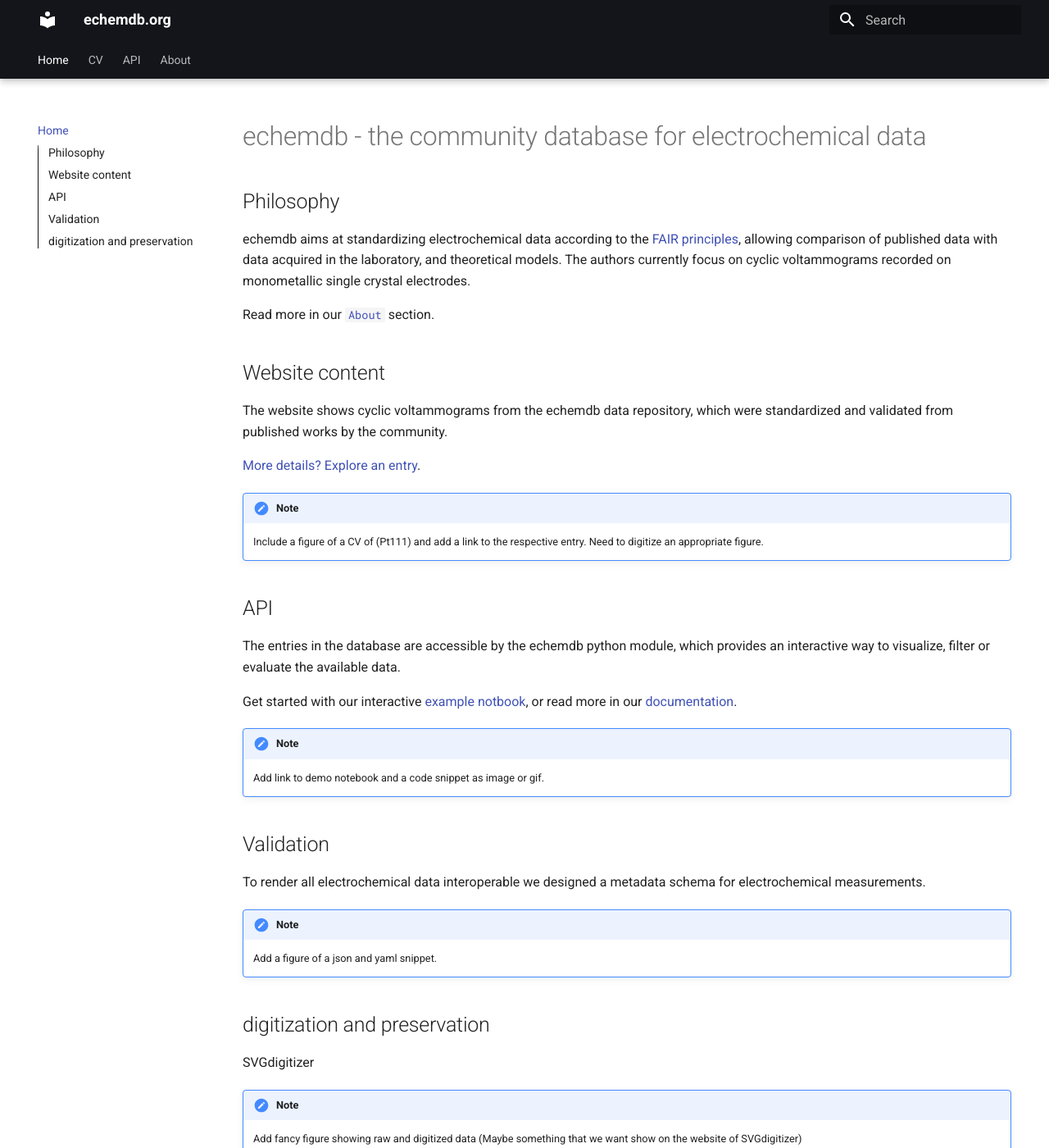
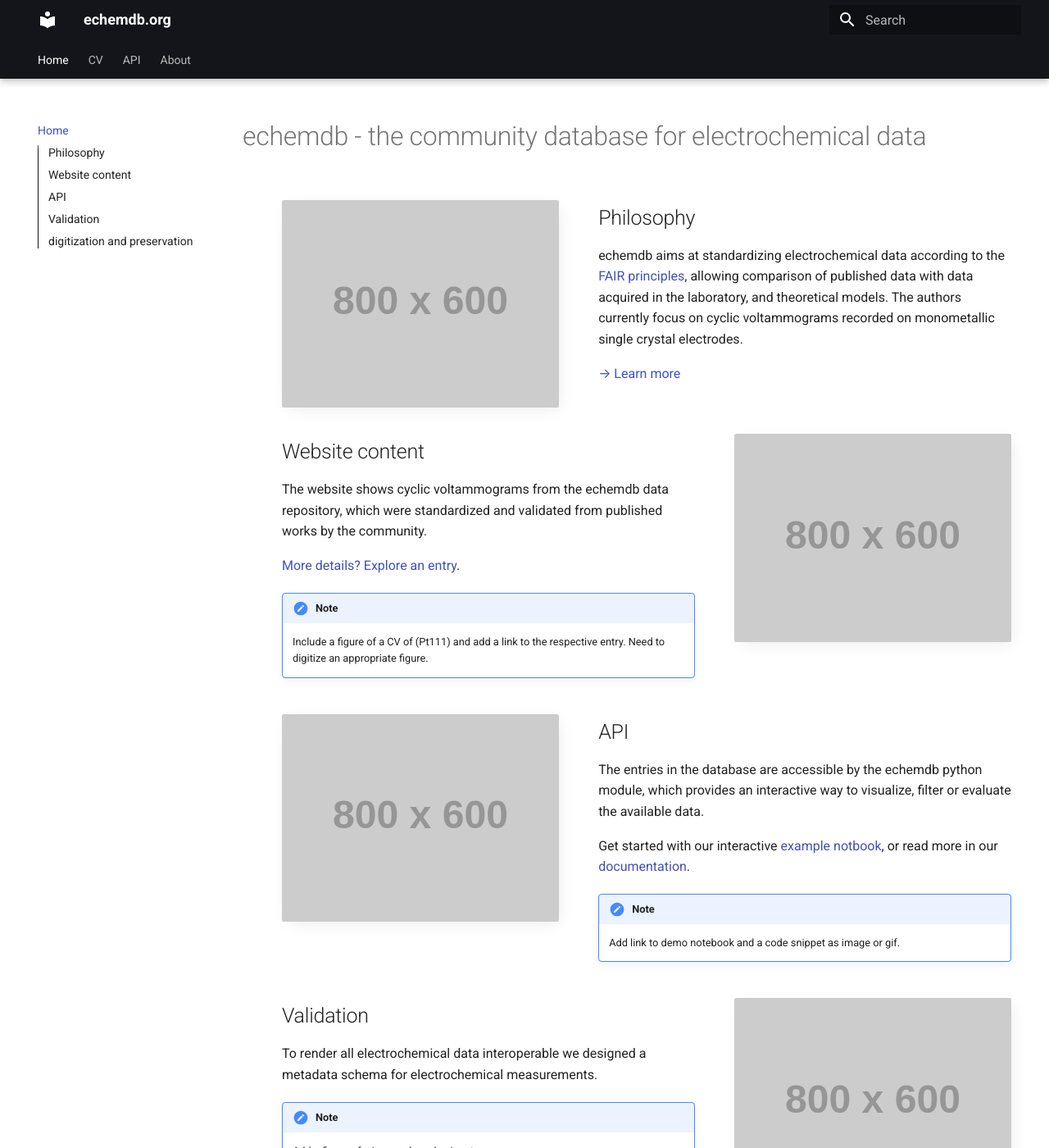
Before and after one commit to echemdb/website, an MkDocs documentation site: the page built from pages/index.md, in a window 1280 px wide and 1400 px high. Shown: the whole window at 82% size. Built offline with MkDocs 1.6.1 and Material for MkDocs 9.7.7, drawn with Linux system fonts in a browser that asks for light colours; comment, search, counter and statistics services are not loaded.

Commit message:
Add spotlight styling for the homepage

```diff
--- a/pages/index.md
+++ b/pages/index.md
@@ -5,7 +5,12 @@ csv_path: ./pages/cyclic_voltammograms/data/dd.csv
 ---
 # echemdb - the community database for electrochemical data
 
+<div class="echemdb-spotlight" markdown>
+<figure class="echemdb-spotlight" markdown>
+![Philosophy](https://dummyimage.com/800x600/)
+<figcaption markdown>
 ## Philosophy
+
 echemdb aims at standardizing electrochemical data according to the
 [FAIR principles](https://www.go-fair.org/fair-principles/), allowing
 comparison of published data with data acquired
@@ -13,8 +18,13 @@ in the laboratory, and theoretical models.
 The authors currently focus on cyclic voltammograms recorded
 on monometallic single crystal electrodes.
 
-Read more in our [`About`](about.md) section.
+[→ Learn more](about.md)
+</figcaption>
+</figure>
 
+<figure class="echemdb-spotlight echemdb-spotlight-reverse" markdown>
+![Content](https://dummyimage.com/800x600/)
+<figcaption markdown>
 ## Website content
 
 The website shows cyclic voltammograms from the echemdb data repository,
@@ -26,7 +36,12 @@ which were standardized and validated from published works by the community.
 
     Include a figure of a CV of (Pt111) and add a link to the respective entry.
     Need to digitize an appropriate figure.
+</figcaption>
+</figure>
 
+<figure class="echemdb-spotlight" markdown>
+![API](https://dummyimage.com/800x600/)
+<figcaption markdown>
 ## API
 
 The entries in the database are accessible by the echemdb python module,
@@ -39,7 +54,12 @@ or read more in our [documentation](https://echemdb.github.io/echemdb/).
 !!! Note
 
     Add link to demo notebook and a code snippet as image or gif.
+</figcaption>
+</figure>
 
+<figure class="echemdb-spotlight echemdb-spotlight-reverse" markdown>
+![Validation](https://dummyimage.com/800x600/)
+<figcaption markdown>
 ## Validation
 
 To render all electrochemical data interoperable we designed
@@ -48,7 +68,12 @@ a metadata schema for electrochemical measurements.
 !!! Note
 
     Add a figure of a json and yaml snippet.
+</figcaption>
+</figure>
 
+<figure class="echemdb-spotlight" markdown>
+![SVGDigitizer](https://dummyimage.com/800x600/)
+<figcaption markdown>
 ## digitization and preservation
 
 SVGdigitizer
@@ -57,6 +82,9 @@ SVGdigitizer
 
     Add fancy figure showing raw and digitized data
     (Maybe something that we want show on the website of SVGdigitizer)
+</figcaption>
+</figure>
+</div>
 
 <!--
 The navigation lists several experimental standard techniques, and results on selected
--- a/pages/stylesheets/extra.css
+++ b/pages/stylesheets/extra.css
@@ -6,14 +6,6 @@
     border-radius: 0px;
     width = 10px
     }
-
-test {
-    display: inline-block;
-    width: 40px;
-    height: 48px;
-    vertical-align: middle;
-    border: 2px solid red;
-}
 
 span.b {
     display: inline-block;
@@ -28,7 +20,6 @@ span.b {
     border: 0px solid white;
 }
 
-
 span.a {
     display: inline-block;
     width: 1.6rem;
@@ -42,63 +33,59 @@ span.a {
     border: 1px solid black;
 }
 
+/*
+ * Spotlight cards for the homepage.
+ *
+ * Apparently, spotlight is a sponsor-feature of mkdocs-material (or completely unreleased.)
+ * Since we want something like this on our homepage, we roll our own. Once
+ * this has been open-sourced, we should use the mkdocs-material feature
+ * instead.
+ **/
+.echemdb-spotlight figure {
+  display: flex;
+  flex-flow: row nowrap;
+  margin: 0 0 0 3em;
+  text-align: left;
+  gap: 3em;
+}
 
-/*
-.md-typeset__table {
-    border-collapse: collapse;
-    background-color: white;
-    border-top: 0px;
-    max-width: 580px;
-    min-width: 20px;
-    width: 450px;
-    table-layout: auto;
+.echemdb-spotlight figure > p:first-child {
+  flex-shrink: 0;
 }
-.foo table {
-    display: inline
-    border-collapse: collapse;
-    background-color: red;
+
+.echemdb-spotlight figure.echemdb-spotlight-reverse {
+  flex-flow: row-reverse nowrap;
 }
-.foo td {
-    display: td
-    background-color: red;
+
+.echemdb-spotlight figcaption {
+  margin: 0 0 .5em 0;
+  font-style: normal;
+  max-width: 100%;
 }
-.foo th {
-    display: th
-    background-color: red;
+
+.echemdb-spotlight figcaption h2 {
+  margin: .8em 0 0 0;
 }
-.foo tr {
-    display: inline
-    background-color: red;
+
+.echemdb-spotlight img {
+  display: block;
+  height: auto;
+  max-width: 100%;
+  width: 40ex;
+  border-radius: .3ex;
+box-shadow: 4px 5px 20px -6px rgba(0,0,0,0.1);
 }
-.md-typeset td {
-    background-color: white;
-    border-top: 0px;
-    border-bottom: 0;
-    border-top: 0;
-    border-top: 0;
-    border-top: 0 solid white;;
-    padding: 0px 0px 0px 0px;
-    max-width: 10px;
-    min-width: 20px;
-    width: 10px;
-    table-layout: fixed;
+
+@media screen and (max-width: 991px) {
+.echemdb-spotlight figure , .echemdb-spotlight figure.echemdb-spotlight-reverse {
+  flex-flow: column;
+  gap: 0;
+  margin: 0;
 }
-.md-typeset th {
-    max-width: 10px;
-    min-width: 9px;
-    padding: 0px 0px 0px 0px;
-    color: white;
-    vertical-align: top;
-    background-color: white;
-    }
-.md-typeset tr {
-    background-color: red;
-    padding: 0px 0px 0px 0px;
-    box-shadow: 0 0 0 orange inset;
-    max-width: 10px;
-    min-width: 10px;
-  }
-.md-typeset table:not([class]) {
-    display: table;
+
+.echemdb-spotlight img {
+  margin-left: auto;
+  margin-right: auto;
+  width: 28em;
 }
-/*
+}
```
